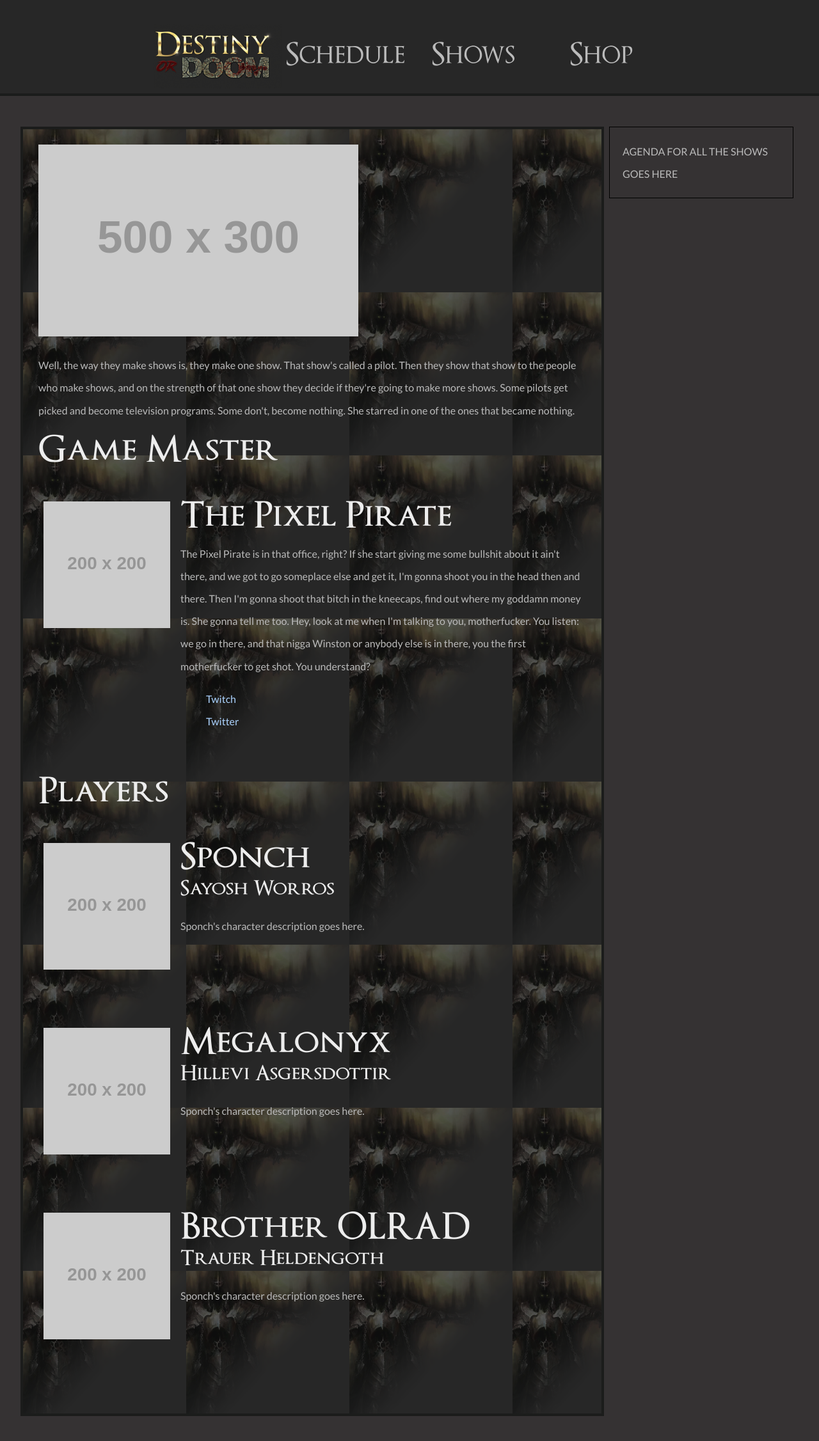
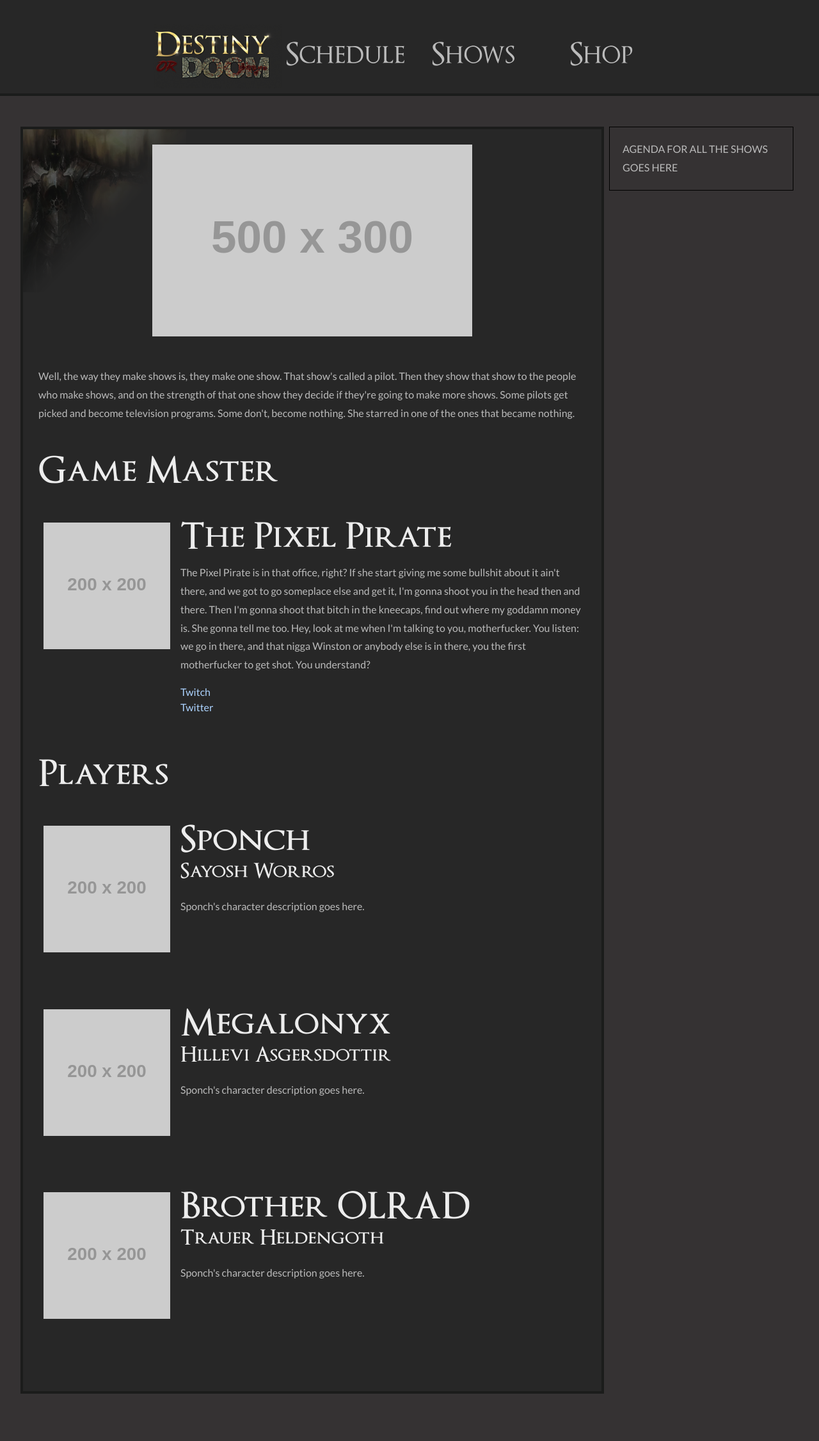
Before and after one commit to DestinyOrDoom/DestinyOrDoom.github.io, a Jekyll site: the page built from the-horde-villains.html, in a window 1280 px wide. Shown: the top 2253 px of the page at 64% size. Built offline with Jekyll 4.4.1, drawn with Linux system fonts in a browser that asks for light colours.

Commit message:
A bunch of style improvements

```diff
--- a/_sass/base.scss
+++ b/_sass/base.scss
@@ -59,7 +59,7 @@ h3 {
 
 @media #{$desktop} {
   body {
-    line-height: 2.2rem;
+    line-height: 1.8rem;
   }
 
   h2 {
--- a/_sass/common.scss
+++ b/_sass/common.scss
@@ -1,5 +1,7 @@
 ul.links {
   list-style: none;
+  padding: 0;
+  line-height: 1.5rem;
 }
 
 a.plain {
@@ -13,3 +15,8 @@ td, th {
     text-align: right;
   }
 }
+
+img.heading {
+  margin: 0 auto 3em auto;
+  display: block;
+}
--- a/_sass/layout.scss
+++ b/_sass/layout.scss
@@ -10,6 +10,11 @@ $margin: 3rem 0;
   background-color: $darkarea;
   margin: $margin;
   padding: 1rem;
+  background-repeat: no-repeat;
+
+  > h3 {
+    margin-top: 3rem;
+  }
 }
 
 .row .sidebar {
```
